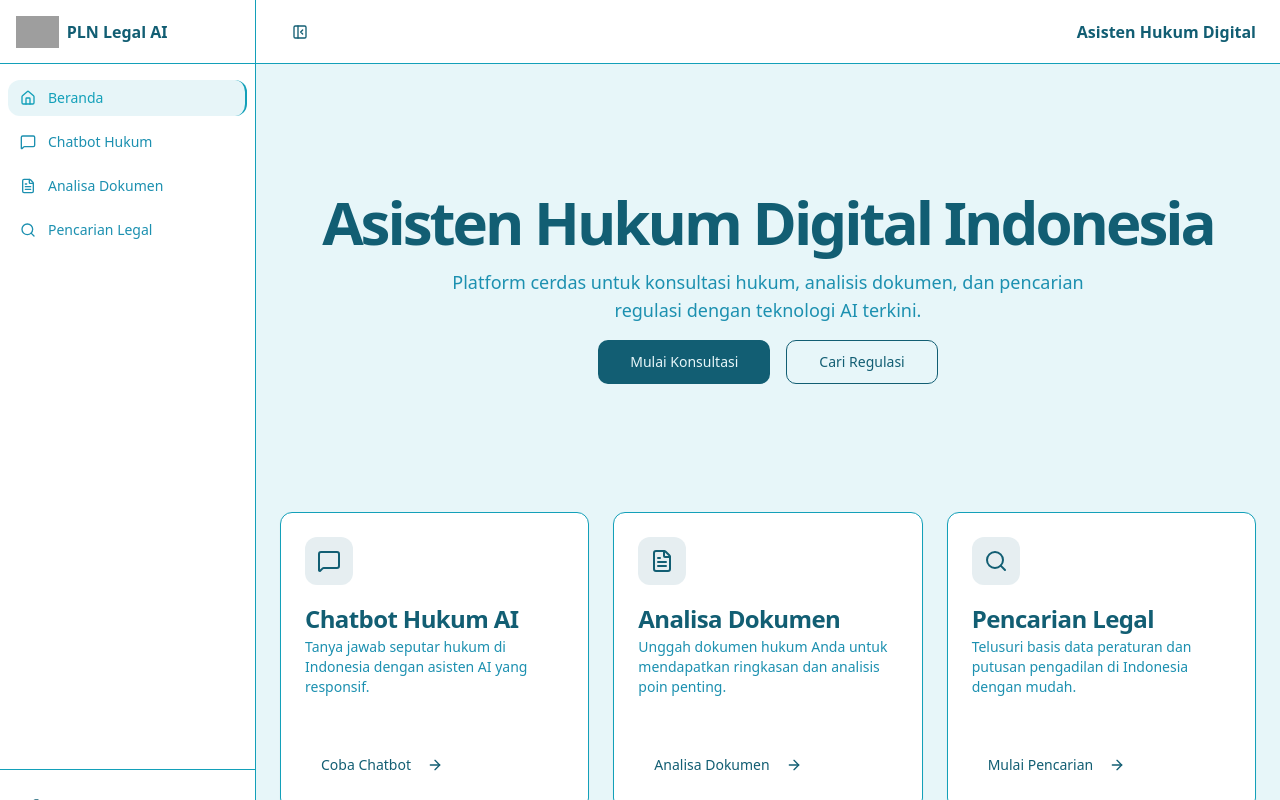
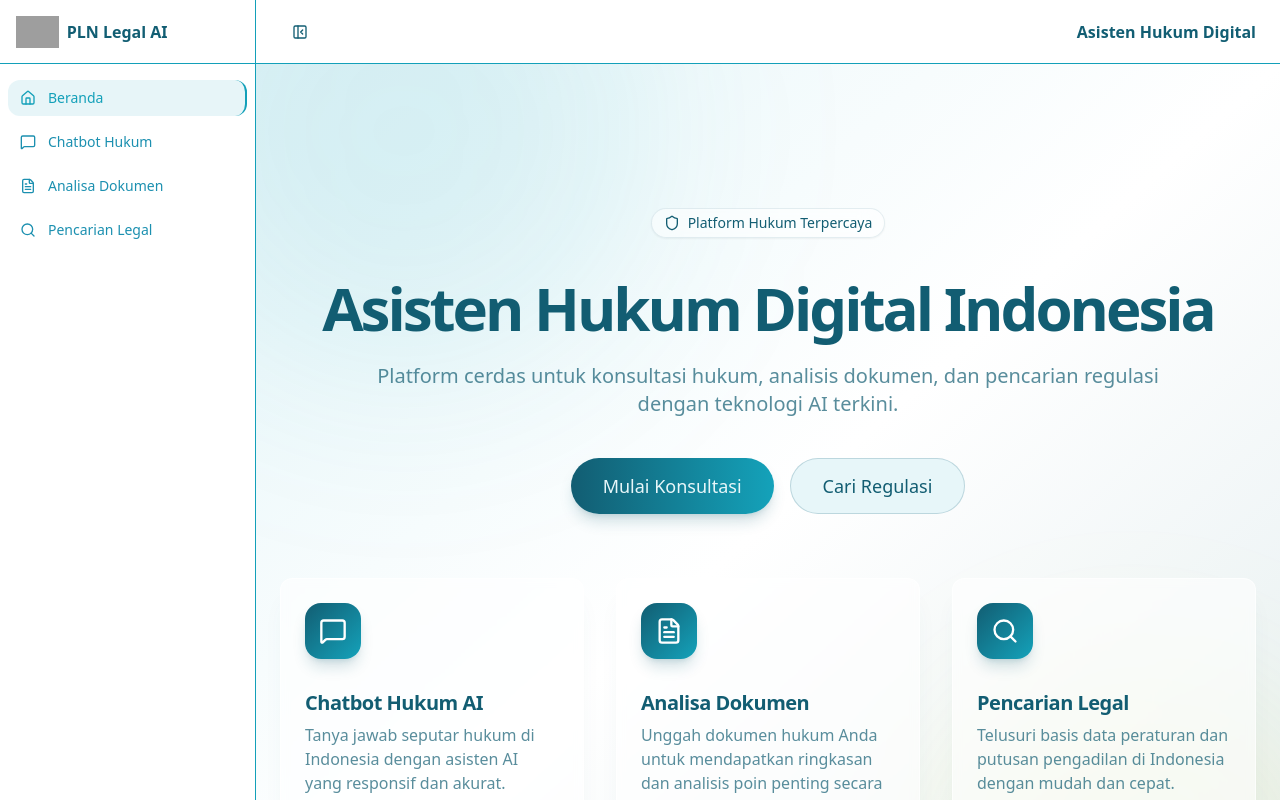
Before and after one commit to KleponPutu21/Legal-AI, a Vue app in the folder frontend/: page /legal in a window 1280 px wide. Shown: the top 800 px of the page. Built offline with nearby package versions, Linux system fonts and the light colour scheme; grey boxes are pictures that could not be loaded.

Commit message:
update: redesign home page of legal AI
Make it similar with others section. Add some animation too

```diff
--- a/frontend/src/views/HomeView.vue
+++ b/frontend/src/views/HomeView.vue
@@ -1,46 +1,57 @@
 <script setup lang="ts">
 import { Button } from '@/components/ui/button'
 import { Card, CardHeader, CardTitle, CardDescription, CardContent, CardFooter } from '@/components/ui/card'
-import { ArrowRight, MessageSquare, FileText, Search } from 'lucide-vue-next'
+import { ArrowRight, MessageSquare, FileText, Search, Shield } from 'lucide-vue-next'
 </script>
 
 <template>
-  <div class="container py-8 px-4 lg:px-6 space-y-8">
+  <div class="min-h-screen bg-gradient-to-br from-[#e7f6f9] via-white to-[#d9d9d9]/30 flex flex-col relative overflow-hidden">
+
+    <!-- Decorative background blobs -->
+    <div class="absolute top-[-20%] left-[-10%] w-[500px] h-[500px] bg-[#14a2ba]/10 rounded-full blur-[100px] pointer-events-none"></div>
+    <div class="absolute bottom-[-10%] right-[-5%] w-[400px] h-[400px] bg-[#efe62f]/10 rounded-full blur-[80px] pointer-events-none"></div>
+
+    <div class="container relative z-10 py-12 px-4 lg:px-6 space-y-16">
+
       <!-- Hero Section -->
-    <section class="text-center space-y-4 py-12 md:py-24">
-      <h1 class="text-4xl md:text-6xl font-bold tracking-tighter">
+      <section class="text-center space-y-6 pt-12 md:pt-24 animate-in fade-in slide-in-from-bottom-4 duration-1000">
+        <div class="inline-flex items-center rounded-full border border-[#125d72]/10 bg-white/50 px-3 py-1 text-sm font-medium text-[#125d72] backdrop-blur-md mb-4 shadow-sm">
+          <Shield class="mr-2 h-4 w-4" />
+          Platform Hukum Terpercaya
+        </div>
+        <h1 class="text-4xl md:text-6xl font-bold tracking-tighter text-[#125d72]">
           Asisten Hukum Digital Indonesia
         </h1>
-      <p class="text-lg text-muted-foreground max-w-[700px] mx-auto">
+        <p class="text-lg md:text-xl text-[#125d72]/70 max-w-[800px] mx-auto leading-relaxed">
           Platform cerdas untuk konsultasi hukum, analisis dokumen, dan pencarian regulasi dengan teknologi AI terkini.
         </p>
-      <div class="flex justify-center gap-4">
-        <Button size="lg" as-child>
+        <div class="flex flex-col sm:flex-row justify-center gap-4 pt-4">
+          <Button size="lg" class="h-14 px-8 rounded-full text-lg bg-gradient-to-r from-[#125d72] to-[#14a2ba] shadow-lg shadow-[#125d72]/20 hover:scale-105 transition-all duration-300" as-child>
             <router-link to="/legal/chatbot">Mulai Konsultasi</router-link>
           </Button>
-        <Button variant="outline" size="lg" as-child>
+          <Button variant="outline" size="lg" class="h-14 px-8 rounded-full text-lg border-[#125d72]/20 text-[#125d72] hover:bg-[#125d72]/5 hover:text-[#125d72]" as-child>
             <router-link to="/legal/legal-search">Cari Regulasi</router-link>
           </Button>
         </div>
       </section>
 
       <!-- Features Section -->
-    <div class="grid grid-cols-1 md:grid-cols-3 gap-6">
-      <Card class="flex flex-col">
+      <div class="grid grid-cols-1 md:grid-cols-3 gap-6 md:gap-8">
+        <!-- Chatbot Card -->
+        <Card class="flex flex-col border-white/60 bg-white/60 backdrop-blur-sm shadow-xl shadow-[#125d72]/5 hover:shadow-2xl hover:shadow-[#125d72]/10 transition-all duration-500 hover:-translate-y-1 group">
           <CardHeader>
-          <div class="w-12 h-12 rounded-lg bg-primary/10 flex items-center justify-center mb-4">
-            <MessageSquare class="w-6 h-6 text-primary" />
+            <div class="w-14 h-14 rounded-2xl bg-gradient-to-br from-[#125d72] to-[#14a2ba] flex items-center justify-center mb-6 shadow-lg shadow-[#125d72]/20 group-hover:scale-110 transition-transform duration-500">
+              <MessageSquare class="w-7 h-7 text-white" />
             </div>
-          <CardTitle>Chatbot Hukum AI</CardTitle>
-          <CardDescription>
-            Tanya jawab seputar hukum di Indonesia dengan asisten AI yang responsif.
+            <CardTitle class="text-xl text-[#125d72]">Chatbot Hukum AI</CardTitle>
+            <CardDescription class="text-[#125d72]/70 text-base">
+              Tanya jawab seputar hukum di Indonesia dengan asisten AI yang responsif dan akurat.
             </CardDescription>
           </CardHeader>
           <CardContent class="flex-1">
-          <!-- Description -->
           </CardContent>
           <CardFooter>
-          <Button variant="ghost" class="w-full justify-start" as-child>
+            <Button variant="ghost" class="w-full justify-start text-[#14a2ba] hover:text-[#125d72] hover:bg-[#14a2ba]/10 pl-0 hover:pl-4 transition-all duration-300" as-child>
               <router-link to="/legal/chatbot">
                 Coba Chatbot <ArrowRight class="ml-2 w-4 h-4" />
               </router-link>
@@ -48,20 +59,21 @@ import { ArrowRight, MessageSquare, FileText, Search } from 'lucide-vue-next'
           </CardFooter>
         </Card>
 
-      <Card class="flex flex-col">
+        <!-- Document Analysis Card -->
+        <Card class="flex flex-col border-white/60 bg-white/60 backdrop-blur-sm shadow-xl shadow-[#125d72]/5 hover:shadow-2xl hover:shadow-[#125d72]/10 transition-all duration-500 hover:-translate-y-1 group">
           <CardHeader>
-          <div class="w-12 h-12 rounded-lg bg-primary/10 flex items-center justify-center mb-4">
-            <FileText class="w-6 h-6 text-primary" />
+            <div class="w-14 h-14 rounded-2xl bg-gradient-to-br from-[#125d72] to-[#14a2ba] flex items-center justify-center mb-6 shadow-lg shadow-[#125d72]/20 group-hover:scale-110 transition-transform duration-500">
+              <FileText class="w-7 h-7 text-white" />
             </div>
-          <CardTitle>Analisa Dokumen</CardTitle>
-          <CardDescription>
-            Unggah dokumen hukum Anda untuk mendapatkan ringkasan dan analisis poin penting.
+            <CardTitle class="text-xl text-[#125d72]">Analisa Dokumen</CardTitle>
+            <CardDescription class="text-[#125d72]/70 text-base">
+              Unggah dokumen hukum Anda untuk mendapatkan ringkasan dan analisis poin penting secara instan.
             </CardDescription>
           </CardHeader>
           <CardContent class="flex-1">
           </CardContent>
           <CardFooter>
-          <Button variant="ghost" class="w-full justify-start" as-child>
+            <Button variant="ghost" class="w-full justify-start text-[#14a2ba] hover:text-[#125d72] hover:bg-[#14a2ba]/10 pl-0 hover:pl-4 transition-all duration-300" as-child>
               <router-link to="/legal/document-analysis">
                 Analisa Dokumen <ArrowRight class="ml-2 w-4 h-4" />
               </router-link>
@@ -69,20 +81,21 @@ import { ArrowRight, MessageSquare, FileText, Search } from 'lucide-vue-next'
           </CardFooter>
         </Card>
 
-      <Card class="flex flex-col">
+        <!-- Legal Search Card -->
+        <Card class="flex flex-col border-white/60 bg-white/60 backdrop-blur-sm shadow-xl shadow-[#125d72]/5 hover:shadow-2xl hover:shadow-[#125d72]/10 transition-all duration-500 hover:-translate-y-1 group">
           <CardHeader>
-          <div class="w-12 h-12 rounded-lg bg-primary/10 flex items-center justify-center mb-4">
-            <Search class="w-6 h-6 text-primary" />
+             <div class="w-14 h-14 rounded-2xl bg-gradient-to-br from-[#125d72] to-[#14a2ba] flex items-center justify-center mb-6 shadow-lg shadow-[#125d72]/20 group-hover:scale-110 transition-transform duration-500">
+              <Search class="w-7 h-7 text-white" />
             </div>
-          <CardTitle>Pencarian Legal</CardTitle>
-          <CardDescription>
-            Telusuri basis data peraturan dan putusan pengadilan di Indonesia dengan mudah.
+            <CardTitle class="text-xl text-[#125d72]">Pencarian Legal</CardTitle>
+            <CardDescription class="text-[#125d72]/70 text-base">
+              Telusuri basis data peraturan dan putusan pengadilan di Indonesia dengan mudah dan cepat.
             </CardDescription>
           </CardHeader>
           <CardContent class="flex-1">
           </CardContent>
           <CardFooter>
-          <Button variant="ghost" class="w-full justify-start" as-child>
+            <Button variant="ghost" class="w-full justify-start text-[#14a2ba] hover:text-[#125d72] hover:bg-[#14a2ba]/10 pl-0 hover:pl-4 transition-all duration-300" as-child>
               <router-link to="/legal/legal-search">
                 Mulai Pencarian <ArrowRight class="ml-2 w-4 h-4" />
               </router-link>
@@ -91,4 +104,5 @@ import { ArrowRight, MessageSquare, FileText, Search } from 'lucide-vue-next'
         </Card>
       </div>
     </div>
+  </div>
 </template>
```
Lines whose indentation alone changed are shown as unchanged.
